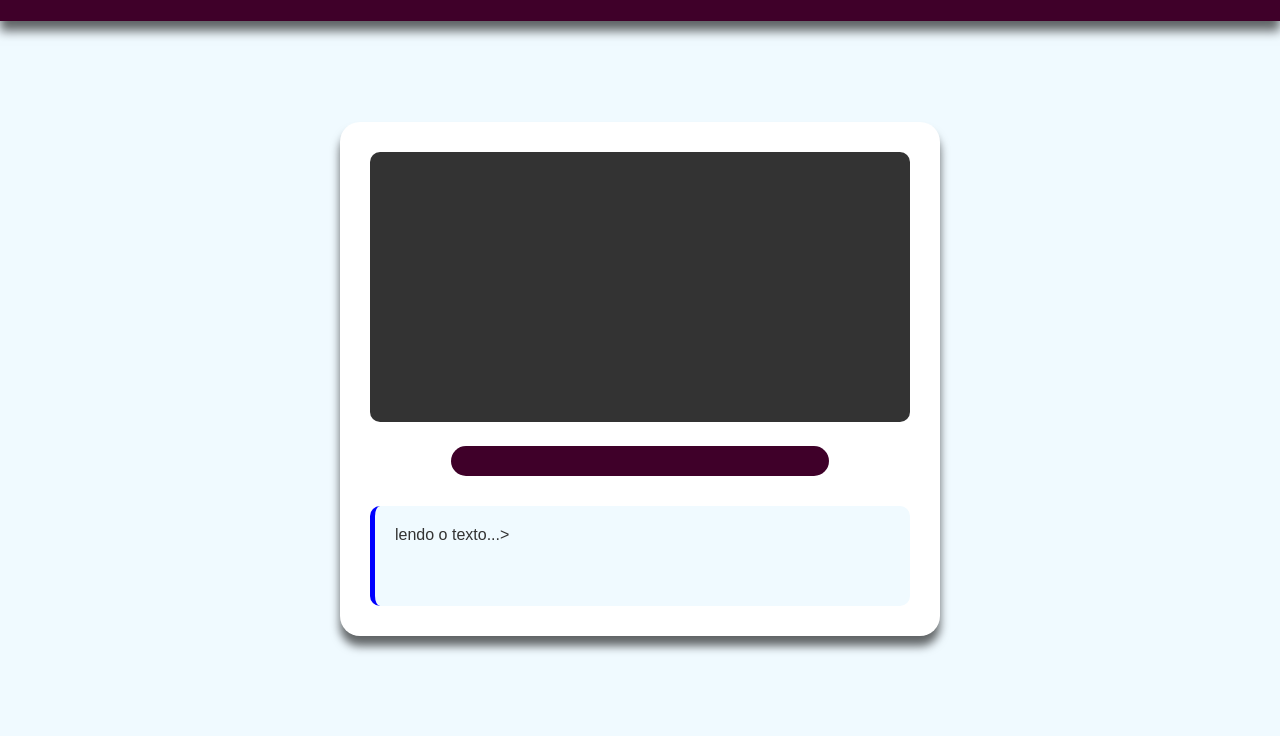
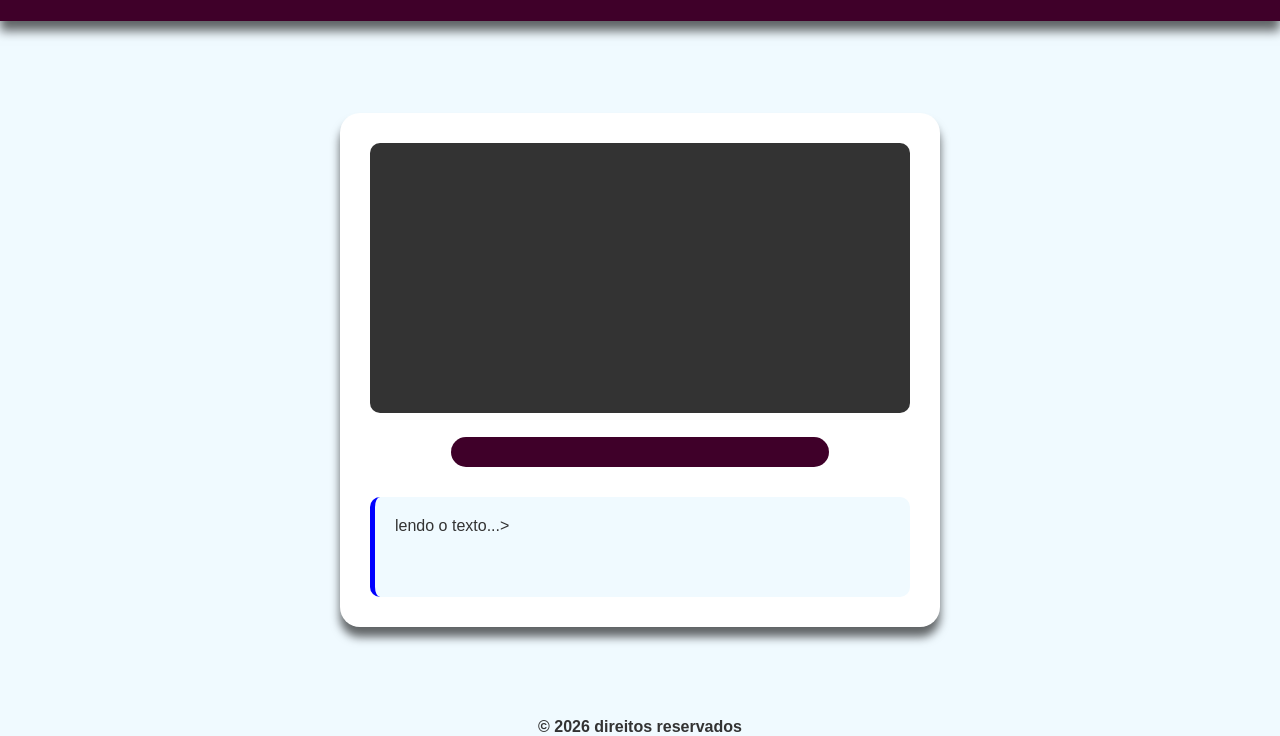
Before and after one commit to rafaellimeiracarlos-cmd/projetocamera, a plain HTML site: page index.html in a window 1280 px wide. Shown: the part 64-800 px from the top of the page. Drawn offline with Linux system fonts and the light colour scheme.

Commit message:
refactor: adicionando o codigo footer html

```diff
--- a/index.html
+++ b/index.html
@@ -24,7 +24,9 @@
 
    </div>
        </main>
-
+<footer>
+    <p> &copy; 2026 direitos reservados</p>
+</footer>
 
     <!-- js externo-->
 
```
